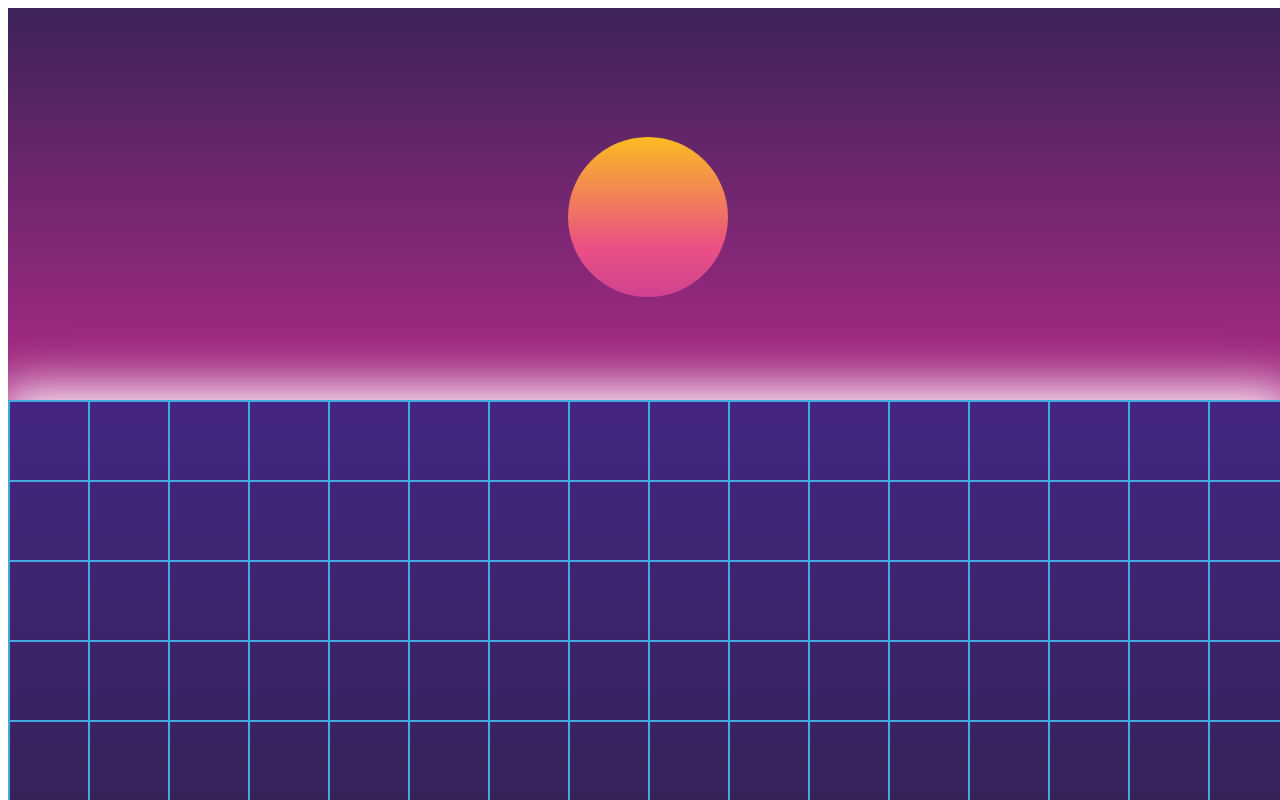
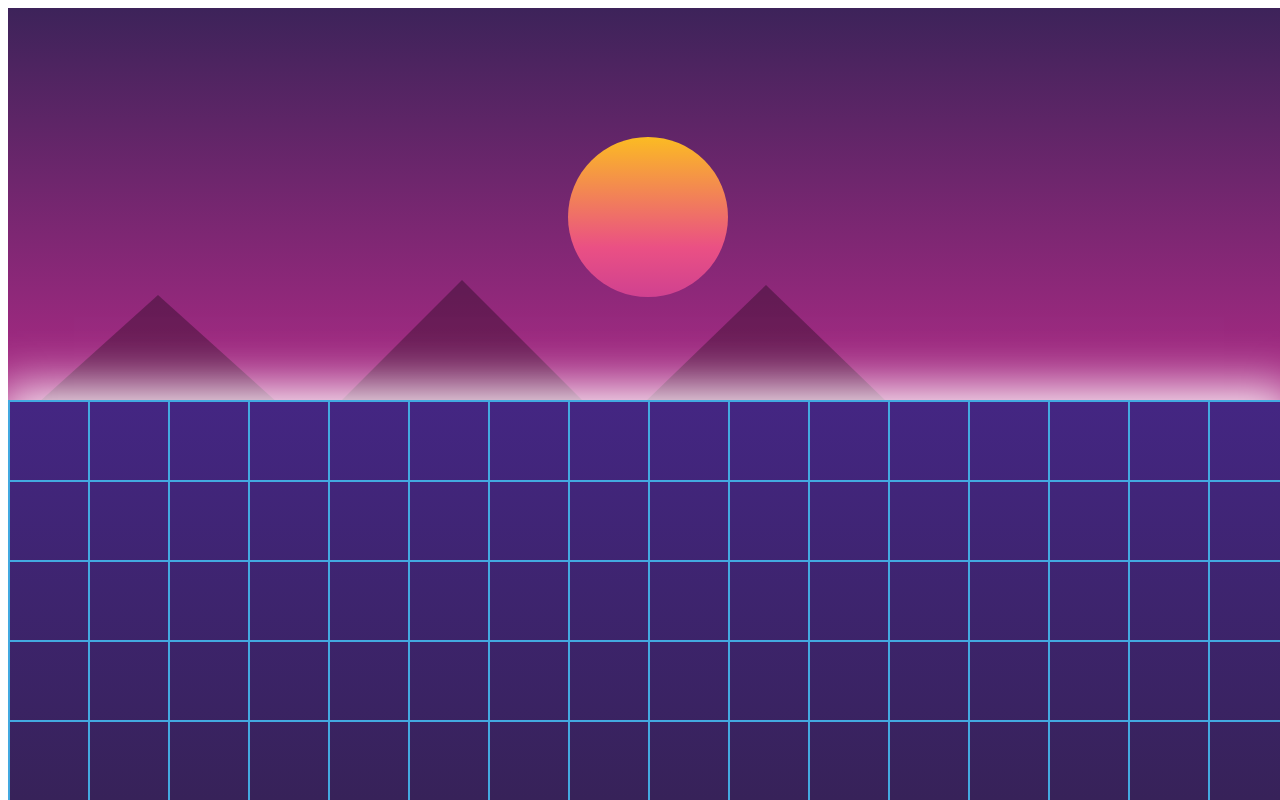
Before and after one commit to gonzalomolina1990/grid, a plain HTML site: page index.html in a window 1280 px wide. Drawn offline with nearby package versions, Linux system fonts and the light colour scheme.

Commit message:
mountains

```diff
--- a/index.html
+++ b/index.html
@@ -14,6 +14,12 @@
             <svg class="mountain">
                 <polygon points="0 150, 150 15, 300 150" fill: rgb(55,34,89); />
             </svg>
+            <svg class="mountain">
+                <polygon points="0 150, 150 0, 300 150" fill: rgb(55,34,89); />
+            </svg>
+            <svg class="mountain">
+                <polygon points="0 150, 150 5, 300 150" fill: rgb(55,34,89); />
+            </svg>
         </div>
     </div>
     <div id="grid">
--- a/styles.css
+++ b/styles.css
@@ -26,8 +26,7 @@
     height: 8rem;
     width: 100%;
     bottom: 0;
-    background: rgb(55,34,89);
-    opacity: 0;
+    opacity: 0.3;
 
 }
 
```
